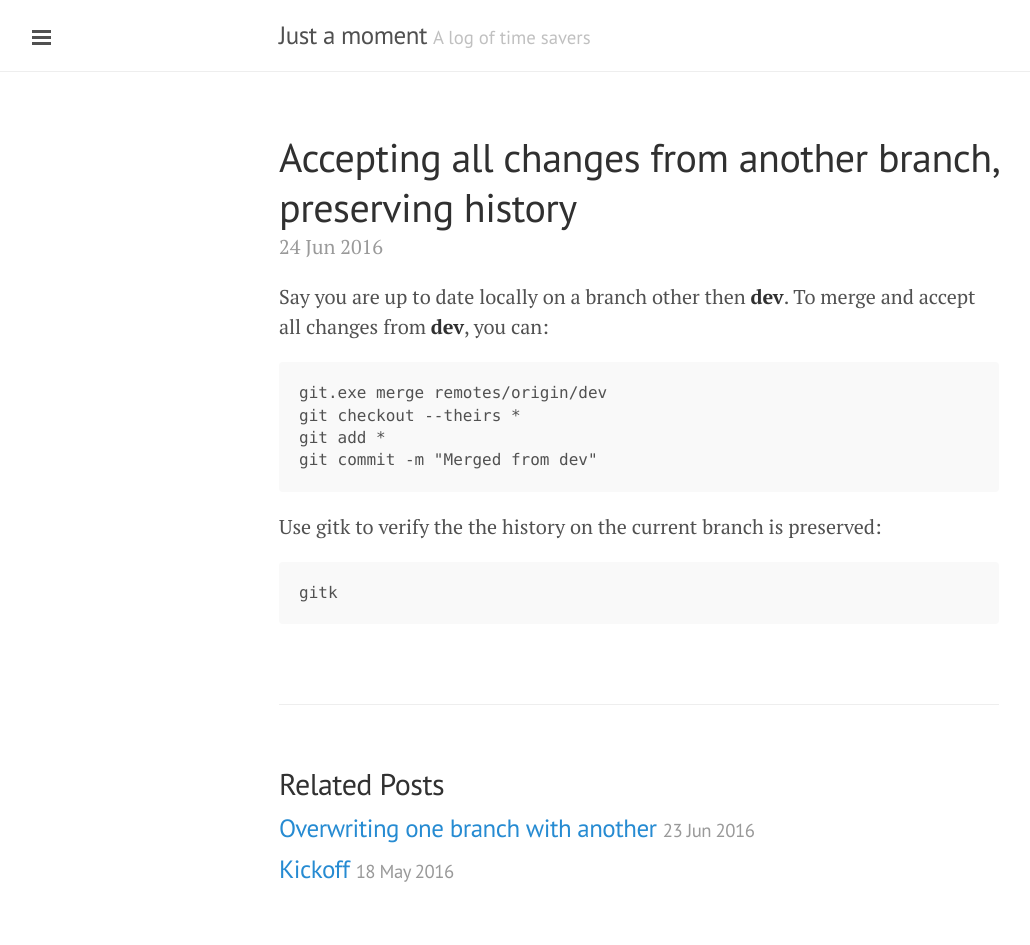
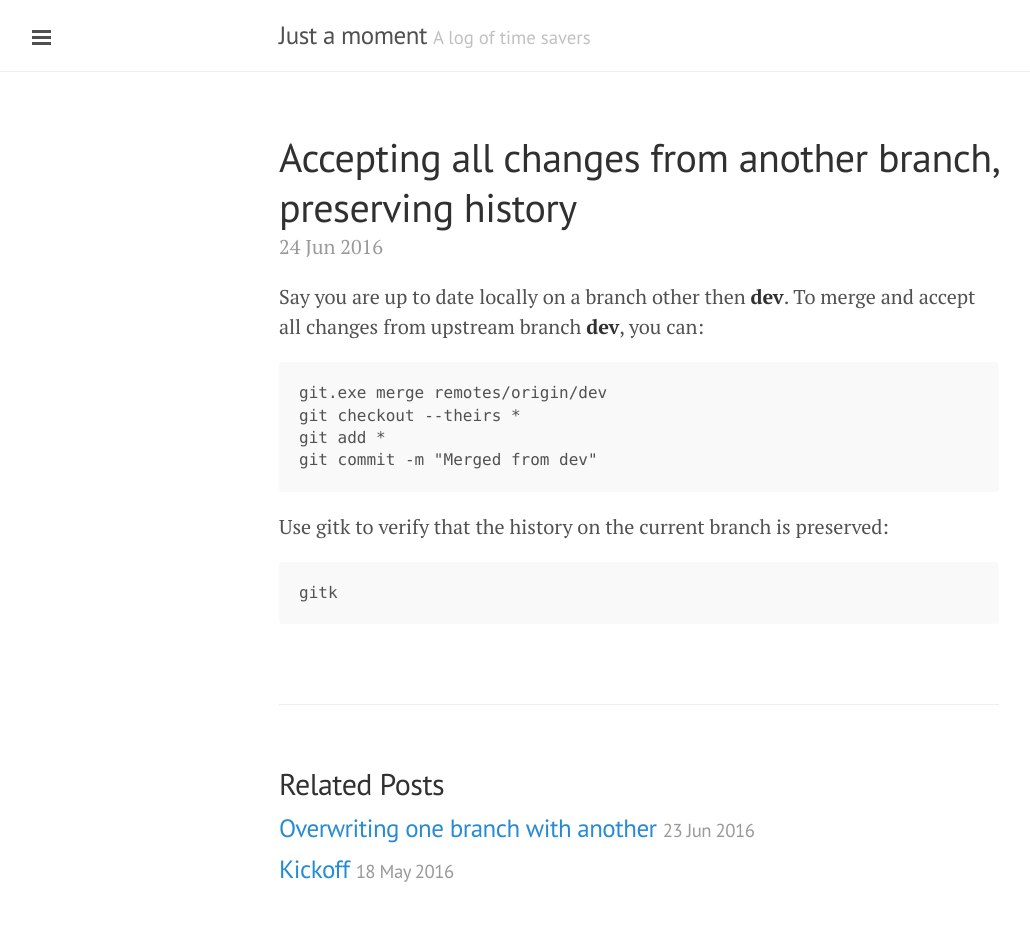
Before and after one commit to ovjhc/ovjhc.github.io, a Jekyll site: the page built from _posts/2016-06-24-accepting-all-changes-from-another-branch-preserving-history.markdown, in a window 1280 px wide. Shown: the whole page, without its empty margins (1-1031 px from the left). Built offline with Jekyll 4.4.1, drawn with Linux system fonts in a browser that asks for light colours.

Commit message:
Post update: Accepting all changes from another branch, preserving history

```diff
--- a/_posts/2016-06-24-accepting-all-changes-from-another-branch-preserving-history.markdown
+++ b/_posts/2016-06-24-accepting-all-changes-from-another-branch-preserving-history.markdown
@@ -3,15 +3,13 @@ published: true
 title: Accepting all changes from another branch, preserving history
 layout: post
 ---
-
-
-Say you are up to date locally on a branch other then **dev**. To merge and accept all changes from **dev**, you can:
+Say you are up to date locally on a branch other then **dev**. To merge and accept all changes from upstream branch **dev**, you can:
 
     git.exe merge remotes/origin/dev
     git checkout --theirs *
     git add *
     git commit -m "Merged from dev"
 
-Use gitk to verify the the history on the current branch is preserved:
+Use gitk to verify that the history on the current branch is preserved:
 
     gitk
```
